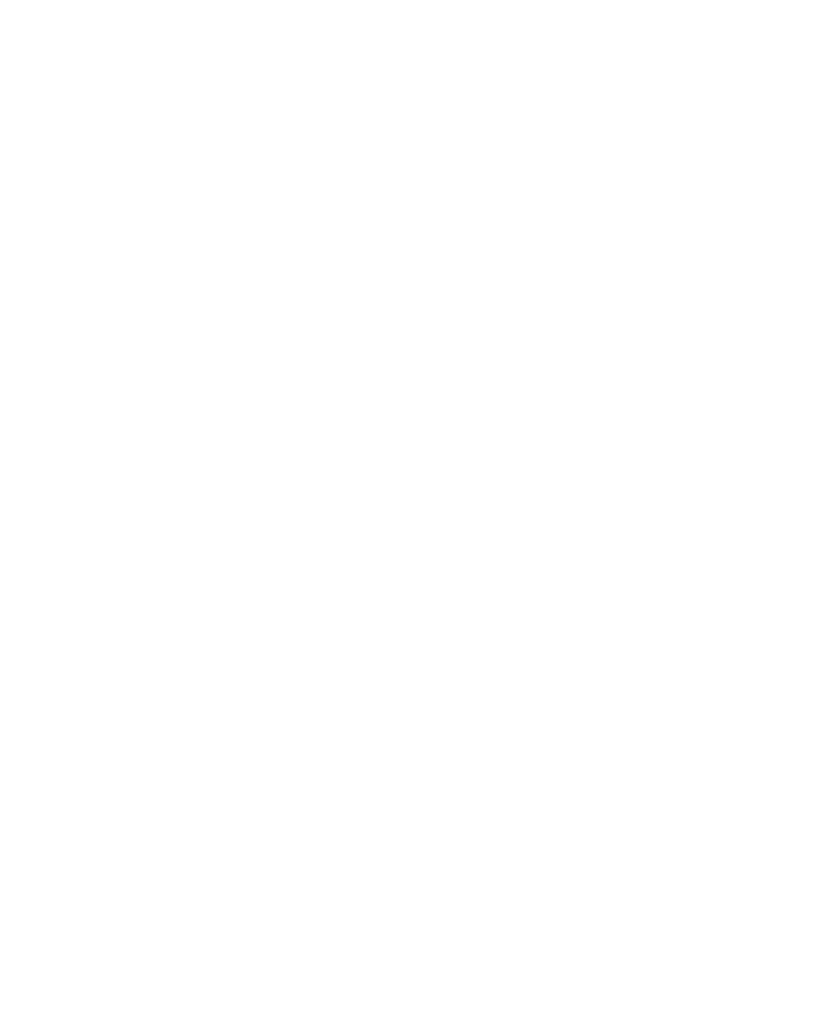
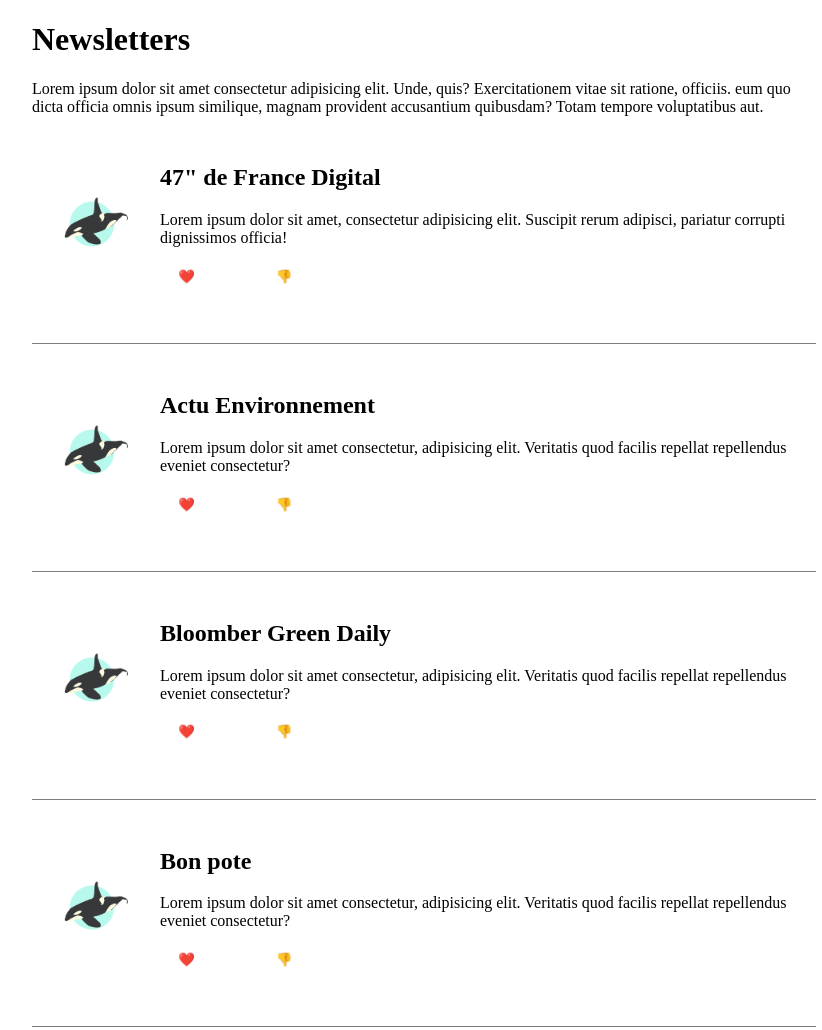
Before and after one commit to lucilletarpi/test, a plain HTML site: page index.html in a window 1280 px wide. Shown: the whole page, without its empty margins (216-1038 px from the left). Before the commit the page ends 800 px from the top, so only its background shows below. Drawn offline with Linux system fonts and the light colour scheme.

Commit message:
html css voting button ok

```diff
--- a/app.js
+++ b/app.js
@@ -0,0 +1,5 @@
+import { like } from './js/favorite';
+import { dislikes } from './js/dislikes';
+
+like();
+dislikes();
--- a/index.html
+++ b/index.html
@@ -1,13 +1,105 @@
 <!DOCTYPE html>
 <html lang="en">
-<head>
-    <meta charset="UTF-8">
-    <meta http-equiv="X-UA-Compatible" content="IE=edge">
-    <meta name="viewport" content="width=device-width, initial-scale=1.0">
-    <link rel="stylesheet" href="./style.css">
-    <title>Document</title>
-</head>
-<body>
+  <head>
+    <meta charset="UTF-8" />
+    <meta http-equiv="X-UA-Compatible" content="IE=edge" />
+    <meta name="viewport" content="width=device-width, initial-scale=1.0" />
+    <script src="./app.js" type="module"></script>
+    <link rel="stylesheet" href="./style.css" />
 
-</body>
+    <title>Kisok</title>
+  </head>
+  <body>
+    <nav>
+      <!-- navigation -->
+    </nav>
+    <main>
+      <h1 class="titleH1">Newsletters</h1>
+      <p class="subtitle">
+        Lorem ipsum dolor sit amet consectetur adipisicing elit. Unde, quis?
+        Exercitationem vitae sit ratione, officiis. eum quo dicta officia omnis
+        ipsum similique, magnam provident accusantium quibusdam? Totam tempore
+        voluptatibus aut.
+      </p>
+      <div></div>
+
+      <article class="articleFranceDigital">
+        <a
+          href="https://francedigitale.org/47-newsletter"
+          target="_blank"
+          class="link"
+        >
+          <img
+            src="./asset/whale-gaed5ccff5_640.png"
+            alt="logo France Digital"
+            class="logo"
+          />
+          <h2 class="titleH2">47" de France Digital</h2>
+
+          <p class="subtitleNew">
+            Lorem ipsum dolor sit amet, consectetur adipisicing elit. Suscipit
+            rerum adipisci, pariatur corrupti dignissimos officia!
+          </p>
+        </a>
+        <button class="btnLike">❤️</button>
+        <button class="btnDislike">👎</button>
+      </article>
+
+      <article class="articleActuEnvironnement">
+        <a
+          href="https://www.actu-environnement.com/ae/newsletter/inscr_newsletter.php"
+          target="_blank"
+          class="link"
+        >
+          <img
+            src="./asset/whale-gaed5ccff5_640.png"
+            alt="logo actu-environnement"
+            class="logo"
+          />
+          <h2 class="titleH2">Actu Environnement</h2>
+          <p class="subtitleNew">
+            Lorem ipsum dolor sit amet consectetur, adipisicing elit. Veritatis
+            quod facilis repellat repellendus eveniet consectetur?
+          </p>
+        </a>
+        <button class="btnLike">❤️</button>
+        <button class="btnDislike">👎</button>
+      </article>
+
+      <article class="ArticleBlommberg">
+        <a href="https://www.bloomberg.com/green" target="_blank" class="link">
+          <img
+            src="./asset/whale-gaed5ccff5_640.png"
+            alt="logo Bloomber Green"
+            class="logo"
+          />
+          <h2 class="titleH2">Bloomber Green Daily</h2>
+          <p class="subtitleNew">
+            Lorem ipsum dolor sit amet consectetur, adipisicing elit. Veritatis
+            quod facilis repellat repellendus eveniet consectetur?
+          </p>
+        </a>
+        <button class="btnLike">❤️</button>
+        <button class="btnDislike">👎</button>
+      </article>
+
+      <article class="articleBonpote">
+        <a href="https://bonpote.com/" target="_blank" class="link">
+          <img
+            src="./asset/whale-gaed5ccff5_640.png"
+            alt="logo Bon pote"
+            class="logo"
+          />
+          <h2 class="titleH2">Bon pote</h2>
+          <p class="subtitleNew">
+            Lorem ipsum dolor sit amet consectetur, adipisicing elit. Veritatis
+            quod facilis repellat repellendus eveniet consectetur?
+          </p>
+        </a>
+        <button class="btnLike">❤️</button>
+        <button class="btnDislike">👎</button>
+      </article>
+    </main>
+    <footer></footer>
+  </body>
 </html>
--- /dev/null
+++ b/js/dislikes.js
@@ -0,0 +1,24 @@
+let dislike = 50;
+
+// dislike button
+function clickButtonDislike(event){
+
+    const elementBtn = event.currentTarget;
+    if(elementBtn.className === 'btnDislike' ){
+        elementBtn.className = 'removeDislike';
+        dislike++;
+
+    }
+    else{
+        elementBtn.className = 'btnDislike';
+        dislike--;
+
+}
+elementBtn.innerHTML = `${dislike} 👎`;
+};
+// we select the buttons with the class then we add the event listeners to the click we call the function
+export function dislikes(){
+    document.querySelectorAll('.btnDislike').forEach( btnDislike => {
+        btnDislike.addEventListener('click',clickButtonDislike);
+    })
+};
--- /dev/null
+++ b/js/favorite.js
@@ -0,0 +1,22 @@
+let favorites = '100';
+// like button
+
+function clickButtonLike(event){
+
+    const elementBtn = event.currentTarget;
+    if(elementBtn.className === 'btnLike' ){
+        elementBtn.className = 'removeLike';
+        favorites++;
+    }
+    else{
+        elementBtn.className = 'btnLike';
+        favorites--;
+}
+elementBtn.innerHTML = `${favorites} ❤️`;
+};
+export function like(){
+    // we select the buttons with the class then we add the event listeners to the click we call the function
+    document.querySelectorAll('.btnLike').forEach( btnLike => {
+        btnLike.addEventListener('click',clickButtonLike);
+    })
+    }
--- a/style.css
+++ b/style.css
@@ -0,0 +1,62 @@
+.logo{
+    width: 4em;
+    float: left;
+    padding: 2em;
+
+}
+.link{
+    text-decoration: none;
+    color: rgb(0, 0, 0);
+}
+article{
+    margin-top: 3em;
+    border-bottom: 1px solid #7c7d7d;
+}
+main{
+    margin-left: 15em;
+    margin-right: 15em;
+}
+button{
+    border-radius: 2em;
+    background-color: #ffffff;
+    border: none;
+    width: 4em;
+    height: 2em;
+    margin: 0em 3em 4em 0em;
+    padding: 0em;
+}
+/* animation bouton like */
+.btnLike:hover{
+    background-color:rgba(255, 71, 84, .7);
+    box-shadow: 0 0 0 0 rgba(255, 71, 84, .7);
+    animation: battement 2s infinite cubic-bezier(.66, 0, 0, 1);
+    text-decoration: none;
+}
+@keyframes battement {
+    to {
+      box-shadow: 0 0 0 30px rgba(255, 71, 84, 0);
+    }
+  }
+/* animation bouton dislike */
+  .btnDislike:hover{
+    background-color:rgba(218, 216, 196, 0.7);
+    box-shadow: 0 0 0 0 rgba(218, 216, 196, 0.7);
+    animation: dislike 2s infinite cubic-bezier(.66, 0, 0, 1);
+    text-decoration: none;
+}
+@keyframes dislike {
+    to {
+      box-shadow: 0 0 0 30px rgba(255, 71, 84, 0);
+    }
+  }
+
+.removeLike{
+    background-color: rgba(255, 71, 84, .7);
+}
+.number{
+  margin: 1em;
+}
+.removeDislike{
+  background-color:rgba(218, 216, 196, 0.7);
+  padding: 0em;
+}
```
Also changed, not shown: asset/whale-gaed5ccff5_640.png (added).
